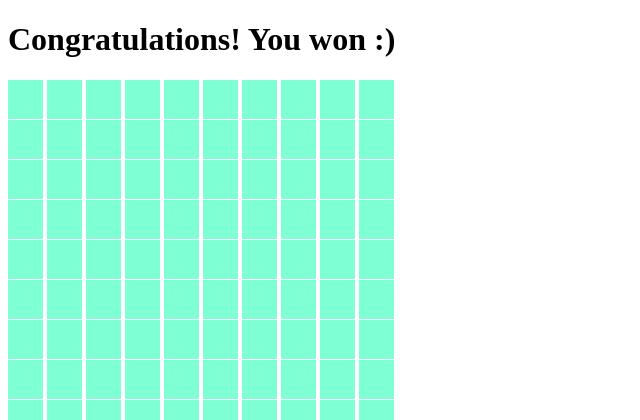
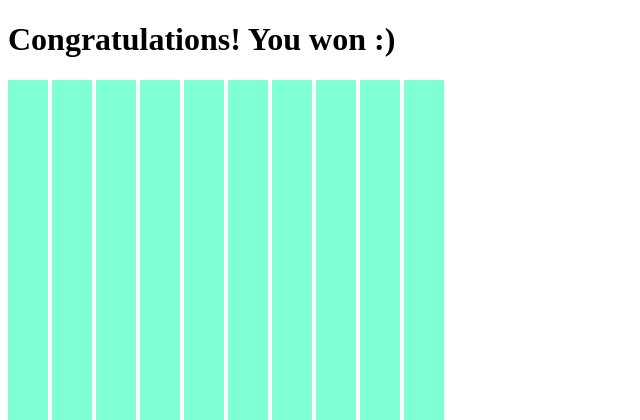
Before and after one commit to michu-dunat/fill-a-pix-flask, a Flask app: template templates/game.html in a window 1280 px wide. Shown: the top 420 px of the page, without its empty margins (0-640 px from the left). Run offline with Flask 2, Linux system fonts and the light colour scheme; the template is opened without the code that fills it: most values are stand-ins (such as "Sample title", 1, 10 or a date in 2020).

Commit message:
fix game board view if more than 10 columns or rows, change font

```diff
--- a/static/styles/main.css
+++ b/static/styles/main.css
@@ -3,8 +3,12 @@
 }
 
 b {
+    width:40px;
+    max-width:40px;
+    display: inline-block;
     background-color: aquamarine;
     font-size: 35px;
+    font-family: 'Trebuchet MS', sans-serif;
 }
 
 b.color {
--- a/templates/game.html
+++ b/templates/game.html
@@ -13,13 +13,21 @@
         {% if i == 0 and j == 0%}
             <b style="background-color: white">&nbsp&nbsp&nbsp&nbsp</b>
             {% for k in range(game_board.rows) %}
-                 <b class="index">&nbsp{{k}}&nbsp</b>
+                {% if k >= 10 %}
+                    <b class="index">{{k}}</b>
+                {% else %}
+                    <b class="index">&nbsp{{k}}&nbsp</b>
+                {% endif %}
             {% endfor %}
             <br>
         {% endif %}
 
         {% if j == 0 %}
-            <b class="index">&nbsp{{i}}&nbsp</b>
+            {% if i >= 10 %}
+                <b class="index">{{i}}</b>
+            {% else %}
+                <b class="index">&nbsp{{i}}&nbsp</b>
+            {% endif %}
         {% endif %}
 
         {% if game_board.minimal_hint_matrix[i][j] == -1 %}
```
